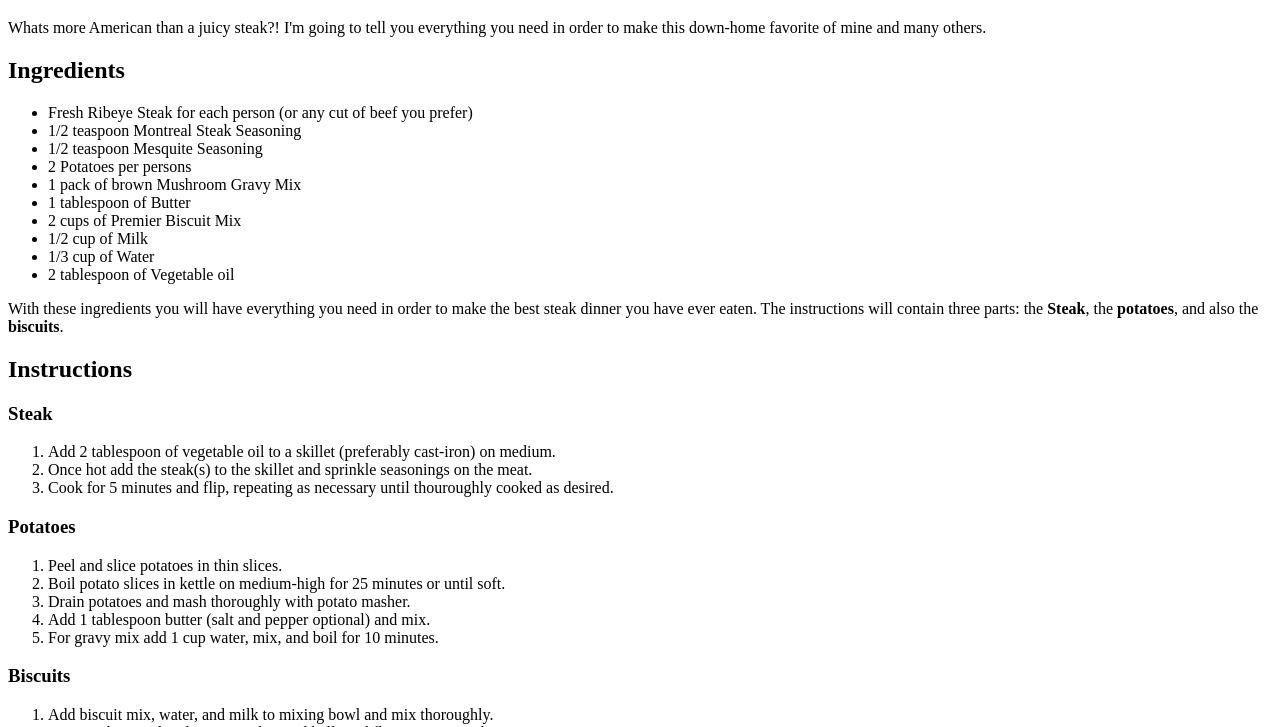
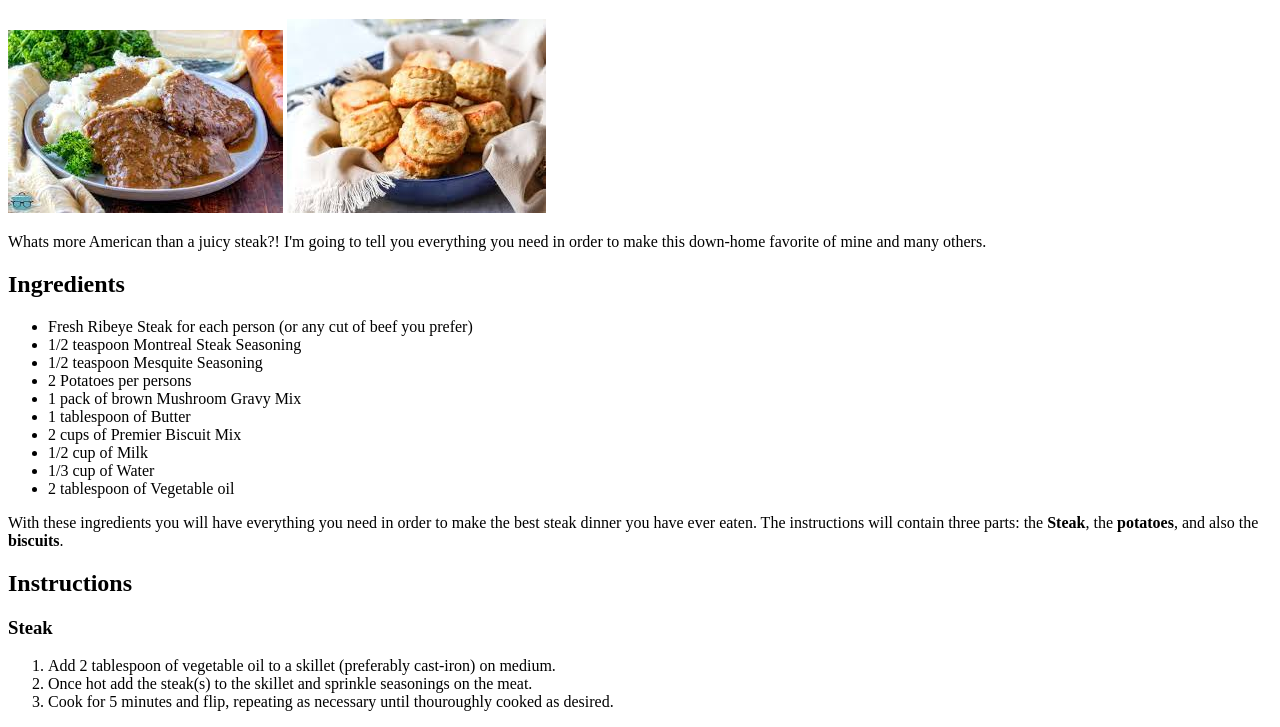
Before and after one commit to dylt97/odin-recipes, a plain HTML site: page recipePages/steakDinner.html in a window 1280 px wide. Shown: the part 61-788 px from the top of the page. Drawn offline with Linux system fonts and the light colour scheme.

Commit message:
Include pictures in recipe pages
I added the pictures to the steak and pizza recipe pages

```diff
--- a/recipePages/steakDinner.html
+++ b/recipePages/steakDinner.html
@@ -6,6 +6,8 @@
     </head>
     <body>
         <h1>Homemade Steak Dinner Recipe</h1>
+            <img src="../images/steakDinner.jpeg">
+            <img src="../images/biscuits.jpeg">
             <p>Whats more American than a juicy steak?! I'm going to
                 tell you everything you need in order to make this
                 down-home favorite of mine and many others.
```
Also changed, not shown: recipePages/pizzaBowl.html (+1 -0 lines).
